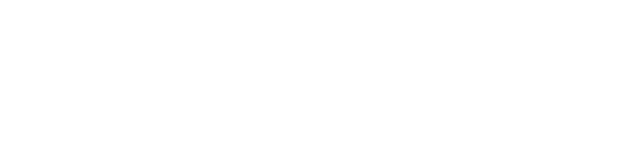
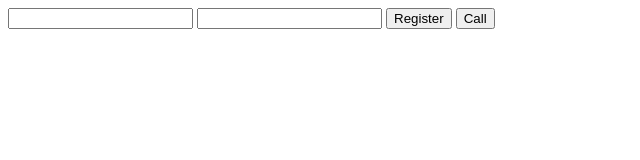
Before and after one commit to sssubham90/asterisk-docker, a website: page sip-phone/index.html in a window 1280 px wide. Shown: the whole page, without its empty margins (0-640 px from the left). Drawn offline with Linux system fonts and the light colour scheme.

Commit message:
Added User Location module

```diff
--- a/sip-phone/index.html
+++ b/sip-phone/index.html
@@ -1,5 +1,6 @@
 <!DOCTYPE html>
 <html lang="en">
+
 <head>
 	<meta charset='utf-8'>
 	<meta http-equiv='X-UA-Compatible' content='IE=edge'>
@@ -8,7 +9,12 @@
 	<script src='jssip-3.10.0.min.js'></script>
 	<script src='index.js'></script>
 </head>
+
 <body>
+	<input id="username" />
+	<input id="password" />
+	<button onclick="register()">Register</button>
+	<button onclick="call()">Call</button>
+</body>
 
-</body>
 </html>
--- a/sip-phone/index.js
+++ b/sip-phone/index.js
@@ -31,6 +31,8 @@
   mediaConstraints: { audio: true, video: false },
 };
 
+let ua = null;
+
 const call = () => {
   const session = ua.call("100", options);
 
@@ -58,7 +60,6 @@
   disconnected: (e) => console.log("disconnected", e),
   registered: (e) => {
     console.log("registered", e);
-    call();
   },
   unregistered: (e) => console.log("unregistered", e),
   registrationFailed: (e) => console.log("registrationFailed", e),
@@ -75,17 +76,17 @@
   newMessage: (e) => console.log("newMessage", e),
 };
 
+const register = () => {
   const configuration = {
     sockets: [socket],
-  uri: "sip:test@172.20.0.4",
-  password: "test",
-  display_name: "test",
+    uri: `sip:${document.getElementById("username").value}@172.20.0.4`,
+    password: document.getElementById("password").value,
+    display_name: document.getElementById("username").value,
     register: true,
   };
-
-const ua = new JsSIP.UA(configuration);
+  ua = new JsSIP.UA(configuration);
   Object.entries(registerEventHandlers).forEach(([event, handler]) =>
     ua.on(event, handler)
   );
-
   ua.start();
+};
```
Also changed, not shown: 1 other file. Lines whose indentation alone changed are shown as unchanged.
